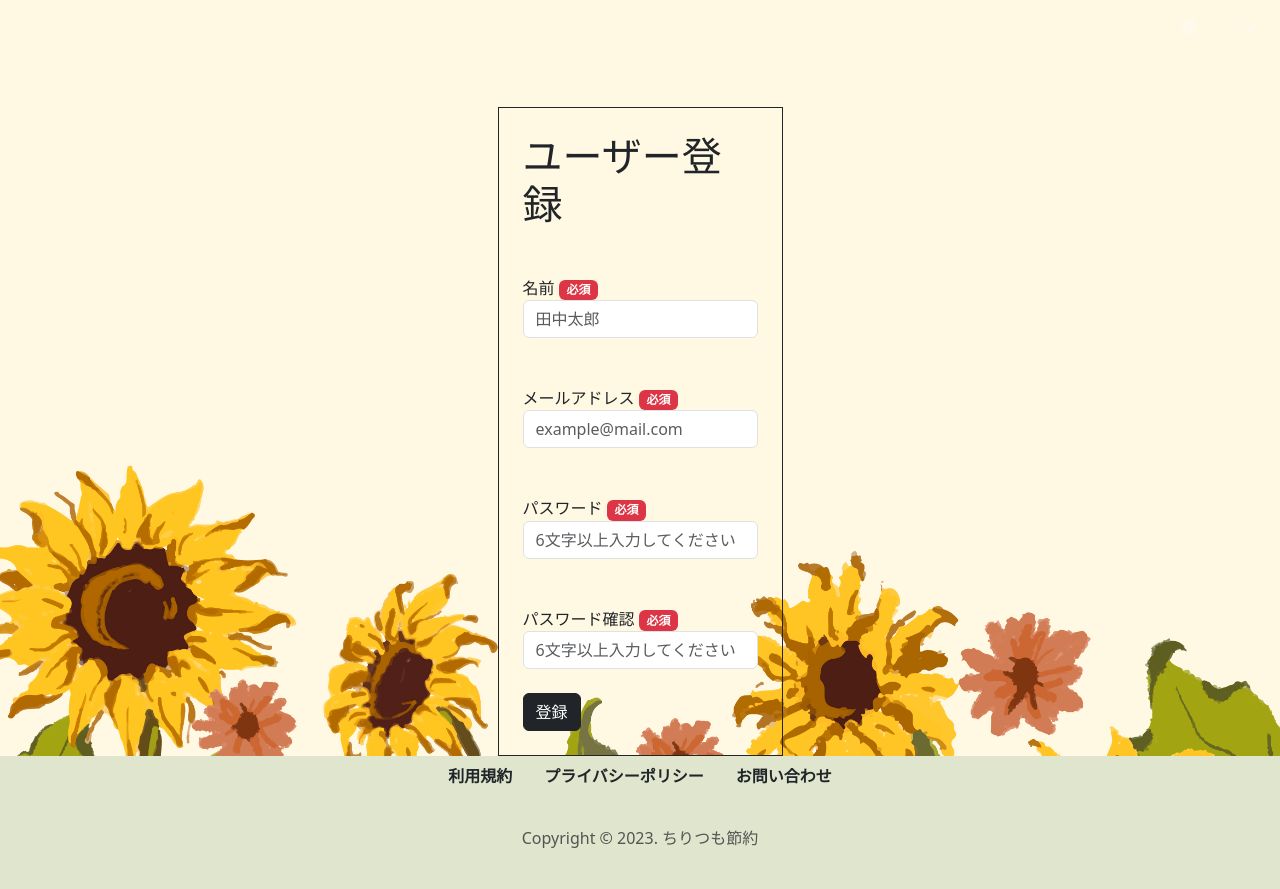
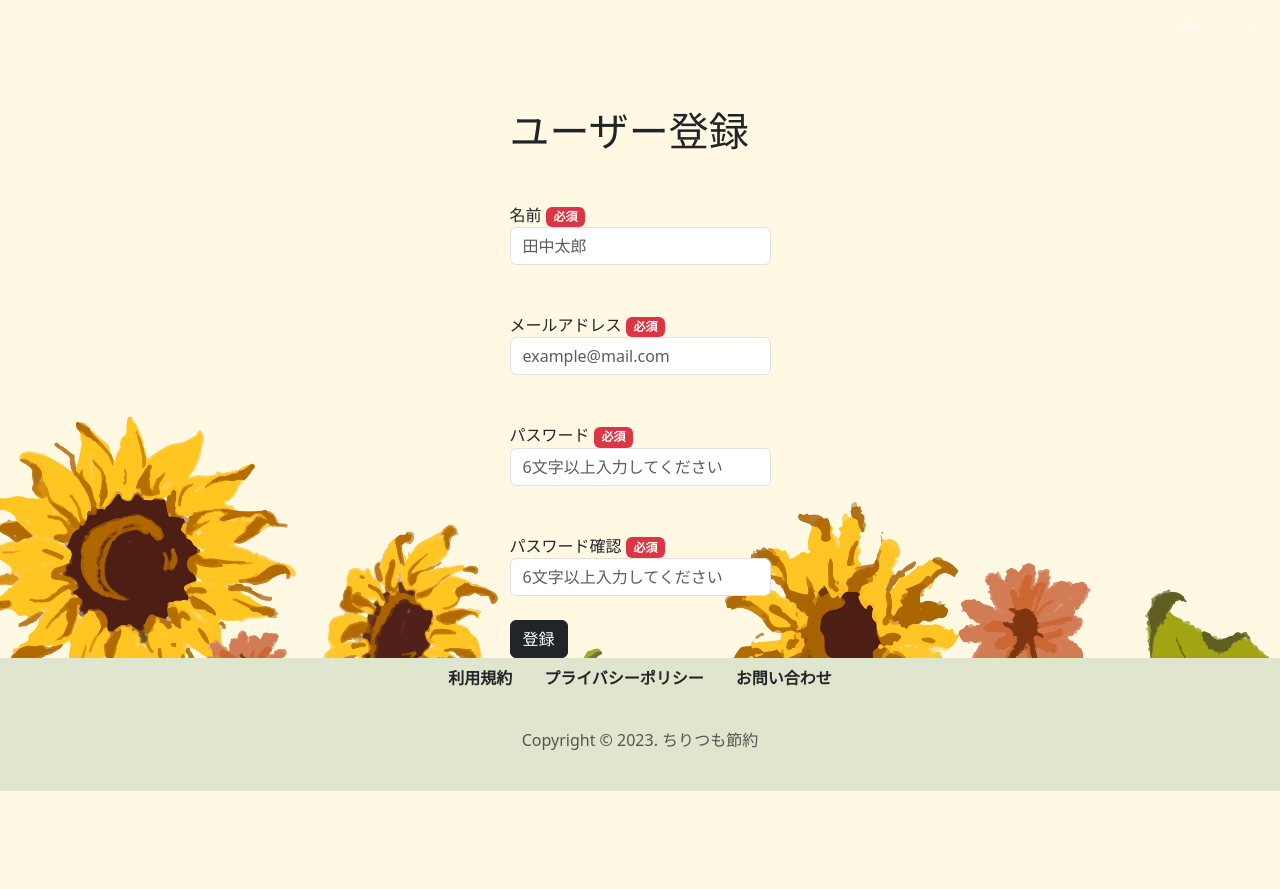
Before and after one commit to kan0109/tirtumo, a Rails app: page /users/new in a window 1280 px wide. Shown: the part 93-982 px from the top of the page. After the commit the page ends 884 px from the top, so only its background shows below. Run offline with Rails 7, Linux system fonts and the light colour scheme; style sheets or scripts are compiled from the project's sources; parts of the project's set-up code (start-up, migrations or seed data) failed here and were passed over; some libraries are stand-ins or nearby versions.

Commit message:
ユーザー登録機能、囲い線削除

```diff
--- a/app/views/user_sessions/new.html.erb
+++ b/app/views/user_sessions/new.html.erb
@@ -2,7 +2,7 @@
   <div class="session_test_box">
     <div class="container">
       <div class="row justify-content-center">
-        <div class="col-md-3 border border-dark p-4">
+        <div class="col-md-3">
           <div class="mt-8">
             <h1 class="mt-8"><%= t '.title' %></h1>
           </div>
--- a/app/views/users/new.html.erb
+++ b/app/views/users/new.html.erb
@@ -2,7 +2,7 @@
   <div class="test_box">
     <div class="container">
       <div class="row justify-content-center">
-        <div class="col-md-3 border border-dark p-4">
+        <div class="col-md-3">
           <h1><%= t '.title' %></h1>
           <%= form_with model: @user, local: true do |f| %>
             <div class="form-group-user mb-4 mt-5">
```
